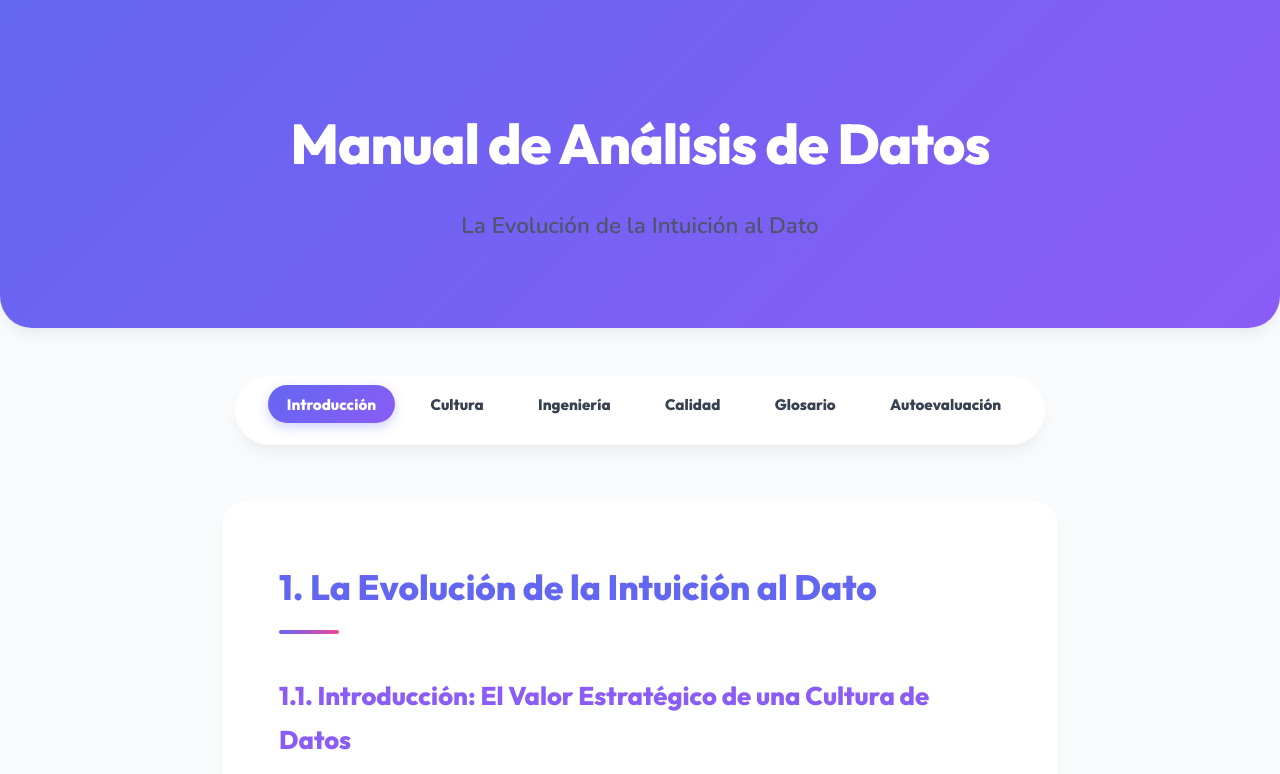
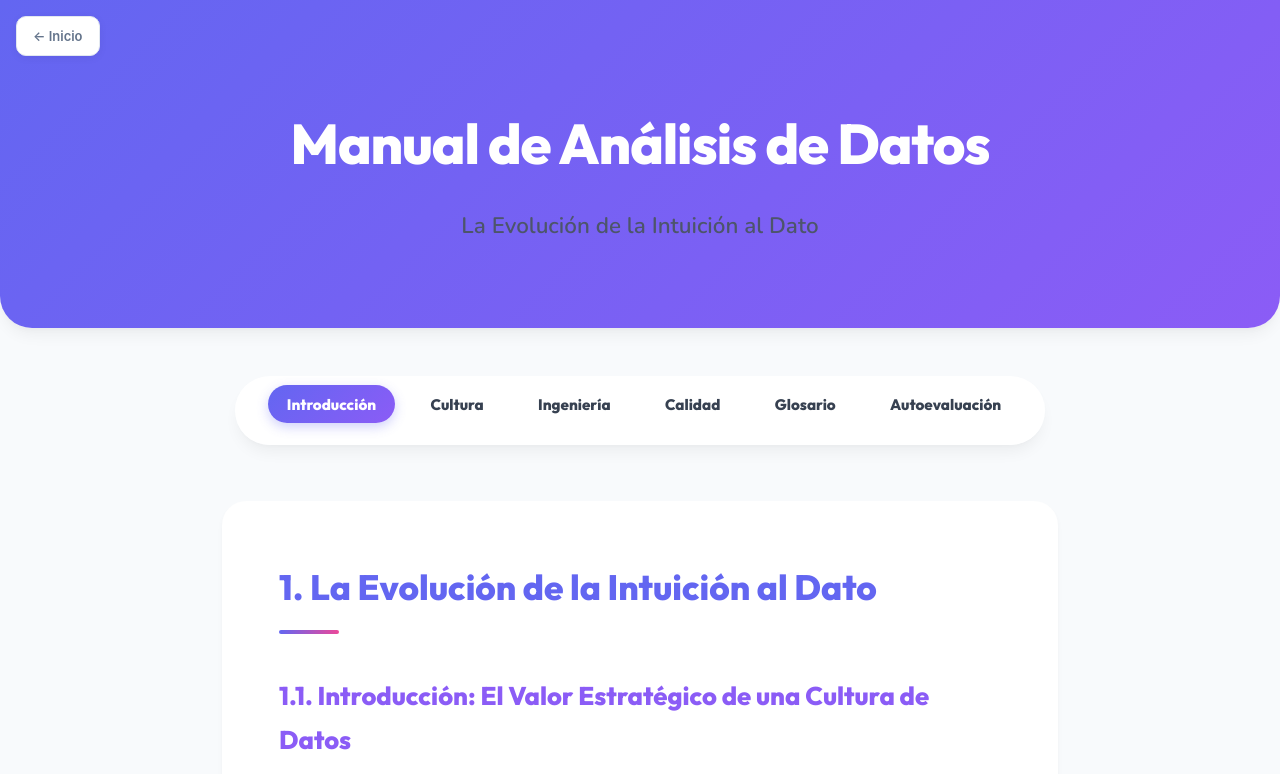
Before and after one commit to data-oilers/iselin, a plain HTML site: page wiki/index.html in a window 1280 px wide. Shown: the top 774 px of the page. Drawn offline with nearby package versions, Linux system fonts and the light colour scheme.

Commit message:
Agregar botón de volver al inicio en presentación E1 y wiki
- Botón fijo arriba a la izquierda con "← Inicio"
- Estilo consistente: fondo blanco, borde suave, hover azul
- Links relativos que funcionan tanto local como en deploy

Co-Authored-By: Claude Opus 4.6 (1M context) <noreply@anthropic.com>

```diff
--- a/wiki/index.html
+++ b/wiki/index.html
@@ -15,6 +15,17 @@
 </head>
 
 <body>
+
+    <a href="../index.html" style="
+        position:fixed; top:16px; left:16px; z-index:1000;
+        display:inline-flex; align-items:center; gap:4px;
+        background:#fff; border:1px solid #E2E8F0;
+        border-radius:10px; padding:8px 16px;
+        font-family:'Inter',system-ui,sans-serif; font-size:13px; font-weight:600;
+        color:#64748B; text-decoration:none;
+        box-shadow:0 2px 8px rgba(0,0,0,0.06);
+        transition:all 0.2s ease;
+    " onmouseover="this.style.color='#3B82F6';this.style.borderColor='#3B82F6'" onmouseout="this.style.color='#64748B';this.style.borderColor='#E2E8F0'">← Inicio</a>
 
     <header>
         <h1>Manual de Análisis de Datos</h1>
```
Also changed, not shown: E1_fundamentos/presentacion_web/index.html (+15 -0 lines).
